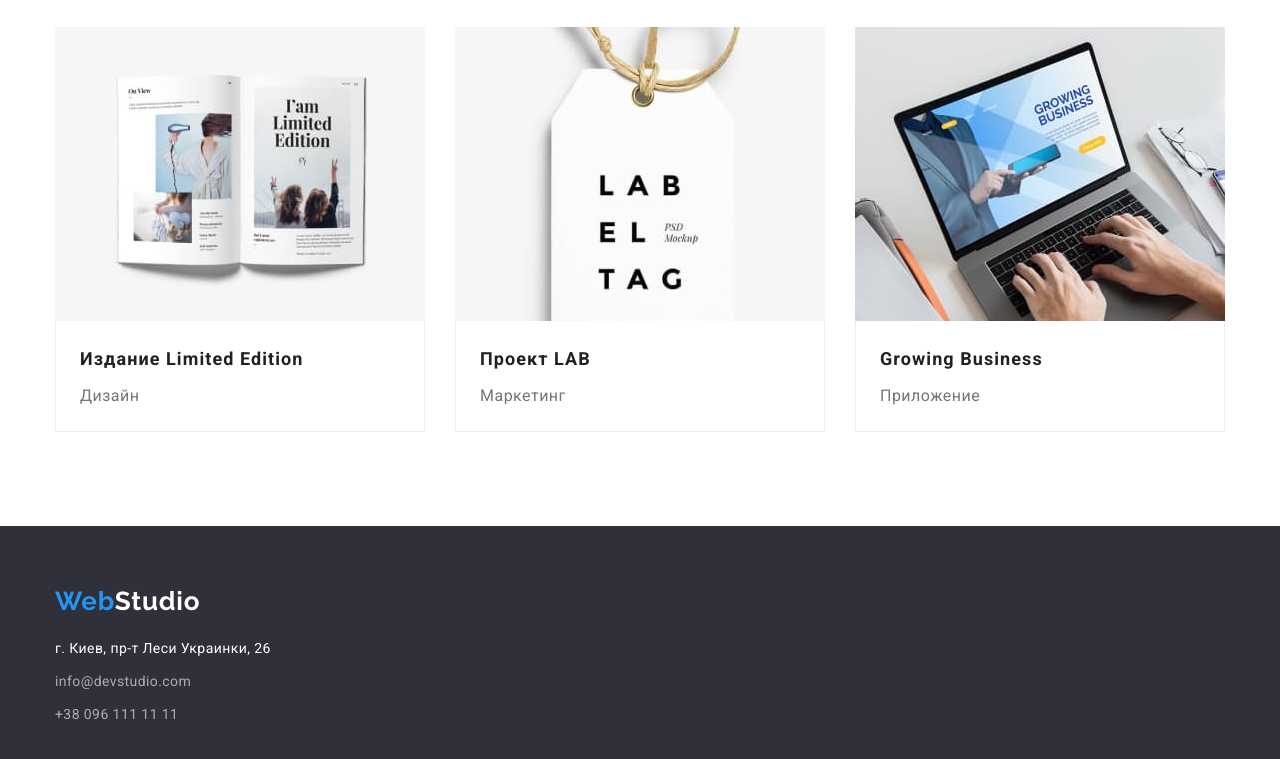
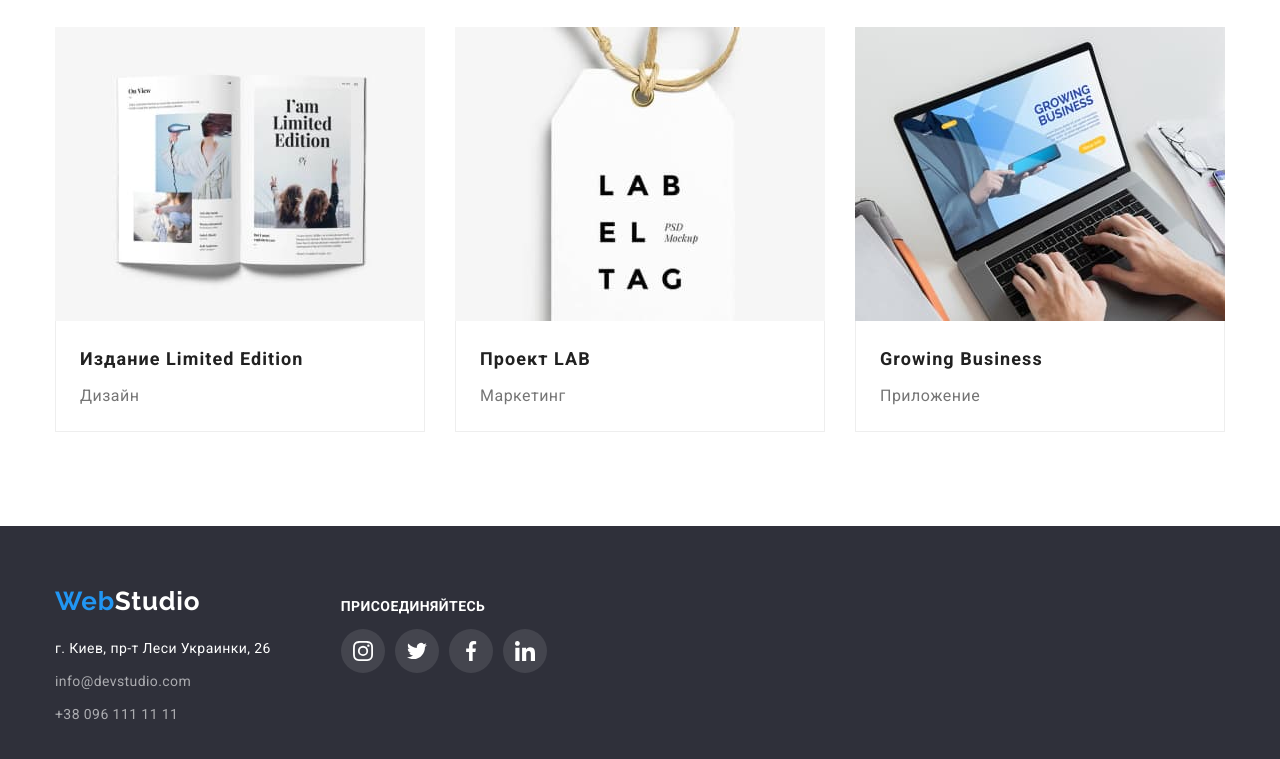
Before and after one commit to VitaPetrushyna/goit-markup-hw-04, a plain HTML site: page portfolio.html in a window 1280 px wide. Shown: the part 1101-1860 px from the top of the page. Drawn offline with nearby package versions, Linux system fonts and the light colour scheme.

Commit message:
Стилизация иконок

```diff
--- a/css/styles.css
+++ b/css/styles.css
@@ -159,7 +159,9 @@ img {
 .contact-nav-li:focus {
   fill: var(--accent-color);
 }
-
+.contact-icone:hover {
+  color: currentColor;
+}
 /* Hero */
 .hero {
   padding-top: 200px;
@@ -309,6 +311,9 @@ img {
 
 .team-item {
   background-color: var(--primary-bg-color);
+  box-shadow: 0px 1px 3px rgba(0, 0, 0, 0.12), 0px 1px 1px rgba(0, 0, 0, 0.14),
+    0px 2px 1px rgba(0, 0, 0, 0.2);
+  border-radius: 0px 0px 4px 4px;
 }
 .team .title {
   margin-bottom: 0;
@@ -357,6 +362,10 @@ img {
 
 .team-li + .team-li {
   margin-left: 10px;
+}
+.team-li {
+  width: 44px;
+  height: 44px;
 }
 
 .team-backgraund-icon {
@@ -504,6 +513,8 @@ address {
 .buttons-btn:focus {
   background-color: var(--accent-color);
   color: white;
+  box-shadow: 0px 3px 1px rgba(0, 0, 0, 0.1), 0px 1px 2px rgba(0, 0, 0, 0.08),
+    0px 2px 2px rgba(0, 0, 0, 0.12);
 }
 
 /* Projects section buttons-list li button */
--- a/portfolio.html
+++ b/portfolio.html
@@ -208,7 +208,8 @@
     </main>
 
     <footer class="footer">
-      <div class="container">
+      <div class="container footer-container">
+        <div class="footer-one">
           <a href="" class="logo">Web<span class="colortext">Studio</span></a>
           <address>
             <ul class="contact-footer list">
@@ -233,6 +234,43 @@
             </ul>
           </address>
         </div>
+        <div class="footer-two">
+          <h2 class="footer-title">ПРИСОЕДИНЯЙТЕСЬ</h2>
+          <ul class="footer-backgraund-icon">
+            <li class="list footer-li">
+              <a href="" class="footer-backgraund">
+                <svg class="footer-icon" width="20" height="20">
+                  <use href="./images/symbol-defs.svg#icon-instagram-2"></use>
+                </svg>
+              </a>
+            </li>
+            <li class="list footer-li">
+              <a href="" class="footer-backgraund">
+                <svg class="footer-icon" width="20" height="20">
+                  <use
+                    class="footer-icon-use"
+                    href="./images/symbol-defs.svg#icon-twitter-1"
+                  ></use>
+                </svg>
+              </a>
+            </li>
+            <li class="list footer-li">
+              <a href="" class="footer-backgraund">
+                <svg class="footer-icon" width="20" height="20">
+                  <use href="./images/symbol-defs.svg#icon-facebook-1"></use>
+                </svg>
+              </a>
+            </li>
+            <li class="list footer-li">
+              <a href="" class="footer-backgraund">
+                <svg class="footer-icon" width="20" height="20">
+                  <use href="./images/symbol-defs.svg#icon-linkedin-1"></use>
+                </svg>
+              </a>
+            </li>
+          </ul>
+        </div>
+      </div>
     </footer>
   </body>
 </html>
```
Lines whose indentation alone changed are shown as unchanged.
